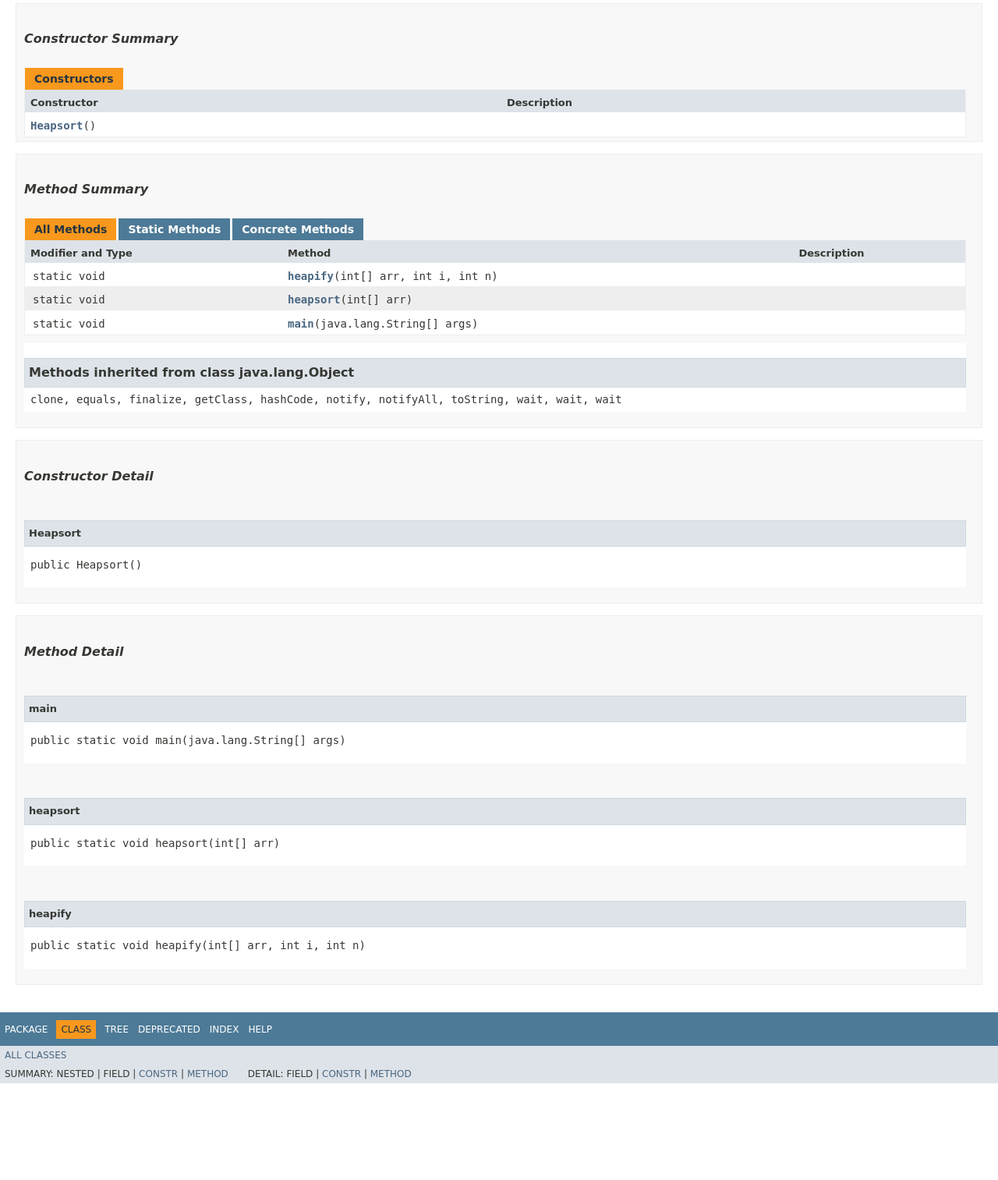
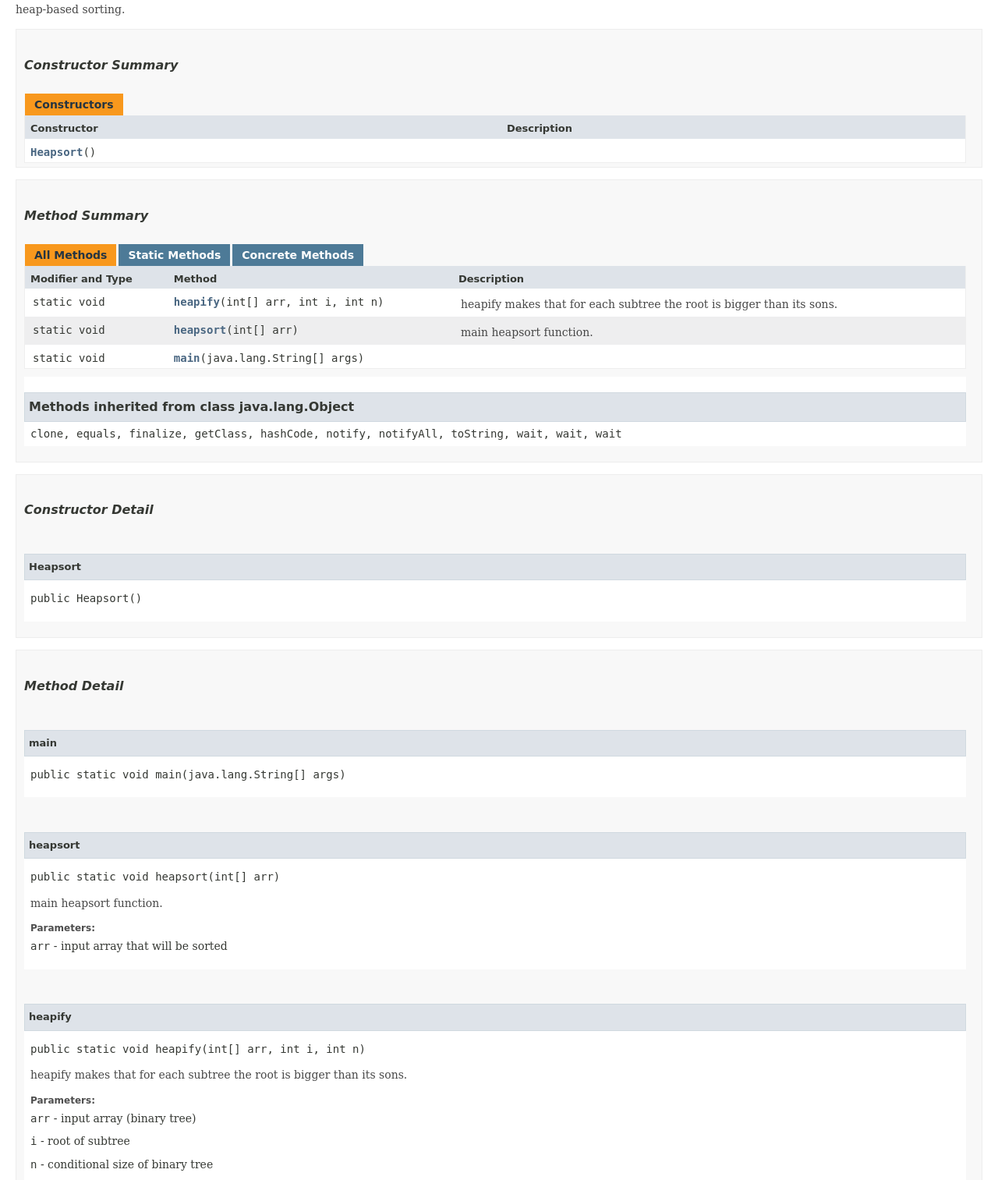
Before and after one commit to K4rsion/JAVA, a plain HTML site: page Task_1_1_1/ru/nsu/kgurin/Heapsort.html in a window 1280 px wide. Shown: the part 287-1800 px from the top of the page at 78% size. Before the commit the page ends 1676 px from the top, so only its background shows below. Drawn offline with Linux system fonts and the light colour scheme; no server answers; a script that the page names is missing; a web font is replaced by a local one.

Commit message:
Deploying to gh-pages from @ K4rsion/JAVA@c83922947b092a54c900de8bb5dec9919a83a8e6 🚀

```diff
--- a/Task_1_1_1/ru/nsu/kgurin/Heapsort.html
+++ b/Task_1_1_1/ru/nsu/kgurin/Heapsort.html
@@ -131,6 +131,7 @@ $('.navPadding').css('padding-top', $('.fixedNav').css("height"));
 <hr>
 <pre>public class <span class="typeNameLabel">Heapsort</span>
 extends java.lang.Object</pre>
+<div class="block">heap-based sorting.</div>
 </li>
 </ul>
 </div>
@@ -177,12 +178,16 @@ extends java.lang.Object</pre>
 <th class="colSecond" scope="row"><code><span class="memberNameLink"><a href="#heapify(int%5B%5D,int,int)">heapify</a></span>&#8203;(int[]&nbsp;arr,
        int&nbsp;i,
        int&nbsp;n)</code></th>
-<td class="colLast">&nbsp;</td>
+<td class="colLast">
+<div class="block">heapify makes that for each subtree the root is bigger than its sons.</div>
+</td>
 </tr>
 <tr id="i1" class="rowColor">
 <td class="colFirst"><code>static void</code></td>
 <th class="colSecond" scope="row"><code><span class="memberNameLink"><a href="#heapsort(int%5B%5D)">heapsort</a></span>&#8203;(int[]&nbsp;arr)</code></th>
-<td class="colLast">&nbsp;</td>
+<td class="colLast">
+<div class="block">main heapsort function.</div>
+</td>
 </tr>
 <tr id="i2" class="altColor">
 <td class="colFirst"><code>static void</code></td>
@@ -248,6 +253,11 @@ extends java.lang.Object</pre>
 <li class="blockList">
 <h4>heapsort</h4>
 <pre class="methodSignature">public static&nbsp;void&nbsp;heapsort&#8203;(int[]&nbsp;arr)</pre>
+<div class="block">main heapsort function.</div>
+<dl>
+<dt><span class="paramLabel">Parameters:</span></dt>
+<dd><code>arr</code> - input array that will be sorted</dd>
+</dl>
 </li>
 </ul>
 <a id="heapify(int[],int,int)">
@@ -259,6 +269,13 @@ extends java.lang.Object</pre>
 <pre class="methodSignature">public static&nbsp;void&nbsp;heapify&#8203;(int[]&nbsp;arr,
                            int&nbsp;i,
                            int&nbsp;n)</pre>
+<div class="block">heapify makes that for each subtree the root is bigger than its sons.</div>
+<dl>
+<dt><span class="paramLabel">Parameters:</span></dt>
+<dd><code>arr</code> - input array (binary tree)</dd>
+<dd><code>i</code> - root of subtree</dd>
+<dd><code>n</code> - conditional size of binary tree</dd>
+</dl>
 </li>
 </ul>
 </li>
```
Also changed, not shown: Task_1_1_1/allclasses-index.html (+3 -1 lines), Task_1_1_1/index-all.html (+9 -3 lines), Task_1_1_1/ru/nsu/kgurin/package-summary.html (+3 -1 lines), 3 other files.
